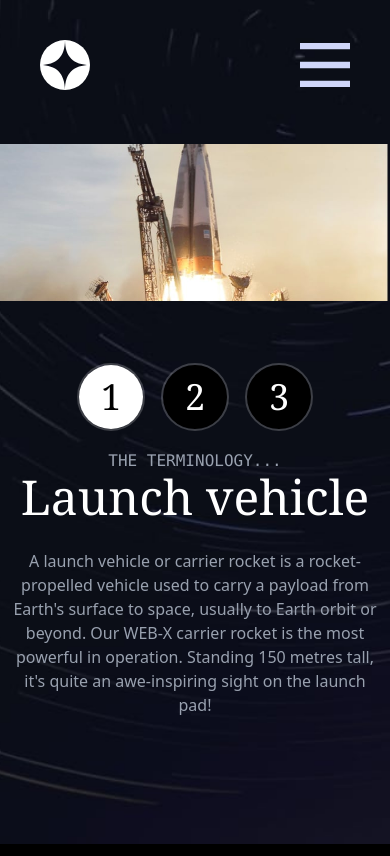
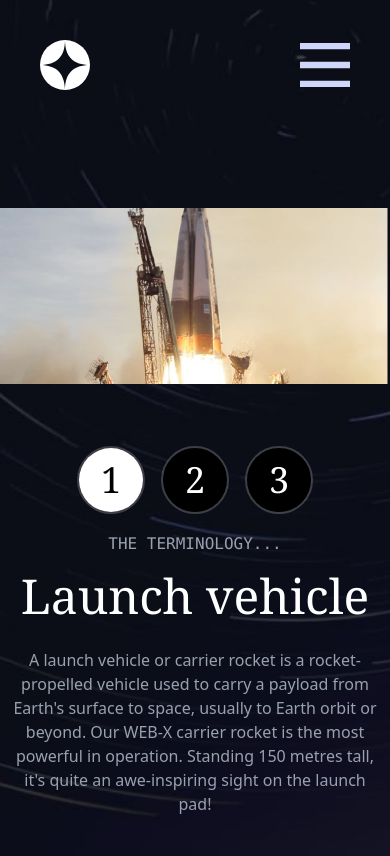
Before and after one commit to noonefr69/space-tourism, a Next.js app: page /technology in a window 390 px wide. Built offline with nearby package versions, Linux system fonts and the light colour scheme.

Commit message:
animation done in techs

```diff
--- a/app/(pages)/destination/components/Tabs.tsx
+++ b/app/(pages)/destination/components/Tabs.tsx
@@ -20,7 +20,7 @@ export default function Tabs({
             animationDuration: `${0.1 + i * 0.1}s`,
           }}
           onClick={() => onSelect(it.name)}
-          className={`text-xl animate-faceIn text-[#ffffff74] pb-1 duration-200 border-b-2 border-transparent font-medium cursor-pointer ${
+          className={`text-xl animate-faceIn active:scale-90 text-[#ffffff74] pb-1 duration-200 border-b-2 border-transparent font-medium cursor-pointer ${
             selected === it.name
               ? "text-white border-b-white"
               : "hover:border-b-white"
--- a/app/(pages)/technology/components/Details.tsx
+++ b/app/(pages)/technology/components/Details.tsx
@@ -1,4 +1,7 @@
+"use client";
+
 import { TechContainerProps } from "./TechContainer";
+import { motion } from "framer-motion";
 
 export default function Details({
   filterdTech,
@@ -8,13 +11,23 @@ export default function Details({
   return (
     <>
       {filterdTech.map((tech, i) => (
-        <div key={i}>
-          <h1 className="text-5xl lg:text-start text-center font-serif text-white mb-7">
+        <div className="pb-10" key={i}>
+          <motion.h1
+            initial={{ opacity: 0, x: -5 }}
+            animate={{ opacity: 1, x: 0 }}
+            transition={{ delay: 0.08 }}
+            className="text-5xl lg:text-start text-center font-serif text-white mb-7"
+          >
             {tech.name}
-          </h1>
-          <p className="text-gray-400 lg:text-start text-center lg:pb-0 pb-10">
+          </motion.h1>
+          <motion.p
+            initial={{ opacity: 0, x: -8 }}
+            animate={{ opacity: 1, x: 0 }}
+            transition={{ delay: 0.08 }}
+            className="text-gray-400 lg:text-start text-center lg:pb-0 "
+          >
             {tech.description}
-          </p>
+          </motion.p>
         </div>
       ))}
     </>
--- a/app/(pages)/technology/components/Tabs.tsx
+++ b/app/(pages)/technology/components/Tabs.tsx
@@ -1,6 +1,7 @@
 "use client";
 
 import { TechContainerProps } from "./TechContainer";
+import { motion } from "framer-motion";
 
 export default function Tabs({
   techs,
@@ -14,17 +15,20 @@ export default function Tabs({
   return (
     <>
       {techs.map((tech, i) => (
-        <button
+        <motion.button
+          initial={{ opacity: 0, x: (i + 1) * -6 }}
+          whileInView={{ opacity: 1, x: 0 }}
+          transition={{ duration: 0.3, ease: "easeInOut" }}
           onClick={() => setFilterd(tech.name)}
           className={`${
             tech.name === filterd
               ? "bg-white text-black"
               : "text-white bg-black hover:outline-white"
-          } h-16 text-4xl w-16 font-serif duration-200 flex items-center justify-center cursor-pointer rounded-full outline-2 outline-[#ffffff34]`}
+          } active:scale-95 h-16 text-4xl w-16 font-serif duration-200 flex items-center justify-center cursor-pointer rounded-full outline-2 outline-[#ffffff34]`}
           key={i}
         >
           {i + 1}
-        </button>
+        </motion.button>
       ))}
     </>
   );
--- a/app/(pages)/technology/components/TechContainer.tsx
+++ b/app/(pages)/technology/components/TechContainer.tsx
@@ -4,6 +4,7 @@ import { useState } from "react";
 import Tabs from "./Tabs";
 import Image from "next/image";
 import Details from "./Details";
+import { motion, AnimatePresence } from "framer-motion";
 
 export type TechContainerProps = {
   name: string;
@@ -21,19 +22,42 @@ export default function TechContainer({
     return tech.name === filterd;
   });
   return (
-    <div className="grid lg:grid-cols-2 items-center lg:px-10 gap-16">
+    <div className="grid lg:grid-cols-2 items-center lg:px-10 gap-16 duration-200">
       <div className="lg:flex items-center gap-5 hidden">
         <div className="flex flex-col gap-5">
           <Tabs techs={techs} filterd={filterd} setFilterd={setFilterd} />{" "}
         </div>
-        <div className="">
-          <h3 className="text-gray-400 font-semibold lg:text-xl uppercase font-mono">
+
+        <AnimatePresence mode="wait">
+          <motion.div
+            key={filterd}
+            initial={{ opacity: 0, x: -2 }}
+            animate={{ opacity: 1, x: 0 }}
+            exit={{ opacity: 0, x: -2 }}
+            transition={{ duration: 0.35 }}
+            className=""
+          >
+            <motion.h3
+              initial={{ opacity: 0, x: -3 }}
+              animate={{ opacity: 1, x: 0 }}
+              transition={{ delay: 0.08 }}
+              className="text-gray-400 font-semibold lg:text-xl uppercase font-mono"
+            >
               The terminology...
-          </h3>
+            </motion.h3>
             <Details filterdTech={filterdTech} />
+          </motion.div>
+        </AnimatePresence>
       </div>
-      </div>
-      <div className="hidden lg:flex pb-10">
+      <AnimatePresence mode="wait">
+        <motion.div
+          initial={{ opacity: 0, scale: 0.95 }}
+          animate={{ opacity: 1, scale: 1 }}
+          exit={{ opacity: 0, scale: 0.95 }}
+          transition={{ duration: 0.35 }}
+          key={filterd}
+          className="hidden lg:flex pb-10"
+        >
           {filterdTech.map((tech, i) => (
             <Image
               key={i}
@@ -41,31 +65,57 @@ export default function TechContainer({
               alt={tech.name}
               width={500}
               height={500}
+              className="rounded-2xl"
             />
           ))}
-      </div>
-      <div className="flex lg:hidden">
+        </motion.div>
+      </AnimatePresence>
+      <AnimatePresence mode="wait">
+        <motion.div
+          initial={{ opacity: 0 }}
+          animate={{ opacity: 1 }}
+          exit={{ opacity: 0 }}
+          transition={{ duration: 0.35 }}
+          key={filterd}
+          className="flex lg:hidden relative w-full h-44"
+        >
           {filterdTech.map((tech, i) => (
             <Image
               key={i}
               src={tech.images.landscape}
               alt={tech.name}
-            width={500}
-            height={500}
-            className="w-full"
+              // width={500}
+              // height={500}
+              fill
+              // className="w-full "
             />
           ))}
-      </div>
-      <div className="flex flex-col items-center gap-5 lg:hidden px-2">
+        </motion.div>
+      </AnimatePresence>
+      <div className="flex flex-col items-center gap-5 lg:hidden px-2 duration-200">
         <div className="flex gap-5">
           <Tabs techs={techs} filterd={filterd} setFilterd={setFilterd} />{" "}
         </div>
-        <div className="">
-          <h3 className="text-gray-400 uppercase font-mono text-center">
+        <AnimatePresence mode="wait">
+          <motion.div
+            initial={{ opacity: 0 }}
+            animate={{ opacity: 1 }}
+            exit={{ opacity: 0 }}
+            transition={{ duration: 0.35 }}
+            key={filterd}
+            className="duration-200"
+          >
+            <motion.h3
+              initial={{ x: -3 }}
+              animate={{ x: 0 }}
+              transition={{ duration: 0.35 }}
+              className="text-gray-400 mb-4 uppercase font-mono text-center"
+            >
               The terminology...
-          </h3>
+            </motion.h3>
             <Details filterdTech={filterdTech} />
-        </div>
+          </motion.div>
+        </AnimatePresence>
       </div>
     </div>
   );
--- a/app/(pages)/technology/page.tsx
+++ b/app/(pages)/technology/page.tsx
@@ -1,4 +1,3 @@
-
 import data from "../../../data.json";
 import TechContainer from "./components/TechContainer";
 
@@ -7,8 +6,8 @@ export default function Technology() {
 
   return (
     <div className="bg-[url('/technology/background-technology-mobile.jpg')] relative md:bg-[url('/technology/background-technology-tablet.jpg')] lg:bg-[url('/technology/background-technology-desktop.jpg')] min-h-screen bg-no-repeat bg-center bg-cover">
-      <div className="min-h-screen container mx-auto pt-36 lg:pt-52">
-        <TechContainer techs={techs}/>
+      <div className="min-h-screen container mx-auto  flex flex-col justify-center pt-52">
+        <TechContainer techs={techs} />
       </div>
     </div>
   );
--- a/app/globals.css
+++ b/app/globals.css
@@ -121,6 +121,16 @@
 
 @theme {
   --animate-faceIn: faceIn 0.4s ease-in-out;
+  --animate-fadeIn: fadeIn 0.4s ease-in-out;
+
+  @keyframes fadeIn {
+    0% {
+      opacity: 0;
+    }
+    100% {
+      opacity: 1;
+    }
+  }
 
   @keyframes faceIn {
     0% {
--- a/app/layout.tsx
+++ b/app/layout.tsx
@@ -30,7 +30,7 @@ export default function RootLayout({
       <body
         className={`${geistSans.variable} ${geistMono.variable} antialiased bg-black cursor-(--my-cursor)`}
       >
-        <MouseFollower />
+        {/* <MouseFollower /> */}
         <Navbar />
         {children}
       </body>
--- a/app/page.tsx
+++ b/app/page.tsx
@@ -37,7 +37,7 @@ export default function Home() {
         <div className="flex items-center justify-center pb-20 lg:pb-0">
           <Link
             href="/destination"
-            className="rounded-full lg:hidden bg-white w-72 h-72 font-serif flex items-center justify-center text-xl text-[32px] uppercase tracking-[1.25px] transition-all duration-300"
+            className="rounded-full active:scale-95 lg:hidden bg-white w-72 h-72 font-serif flex items-center justify-center text-xl text-[32px] uppercase tracking-[1.25px] transition-all duration-300"
           >
             Explore
           </Link>
--- a/components/TiltedCard.tsx
+++ b/components/TiltedCard.tsx
@@ -110,10 +110,7 @@ export default function TiltedCard({
       )}
 
       <motion.div
-        initial={{ opacity: 0.1 }}
-        transition={{ duration: 0.1, ease: "easeOut" }}
-        whileInView={{ scale: 1.1, opacity: 1 }}
-        className="tilted-card-inner text-2xl lg:text-4xl font-serif font-semibold bg-white cursor-pointer flex items-center justify-center rounded-full"
+        className="animate-fadeIn tilted-card-inner text-2xl lg:text-4xl font-serif font-semibold bg-white cursor-pointer flex items-center justify-center rounded-full"
         style={{
           width: imageWidth,
           height: imageHeight,
```
Lines whose indentation alone changed are shown as unchanged.
